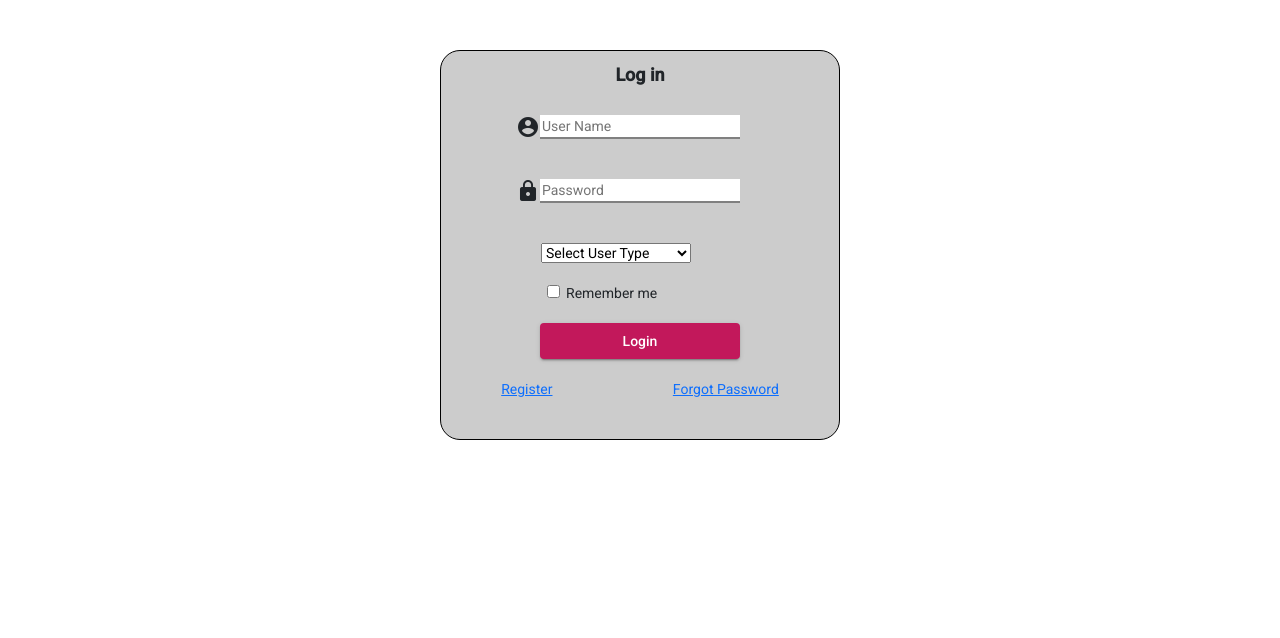
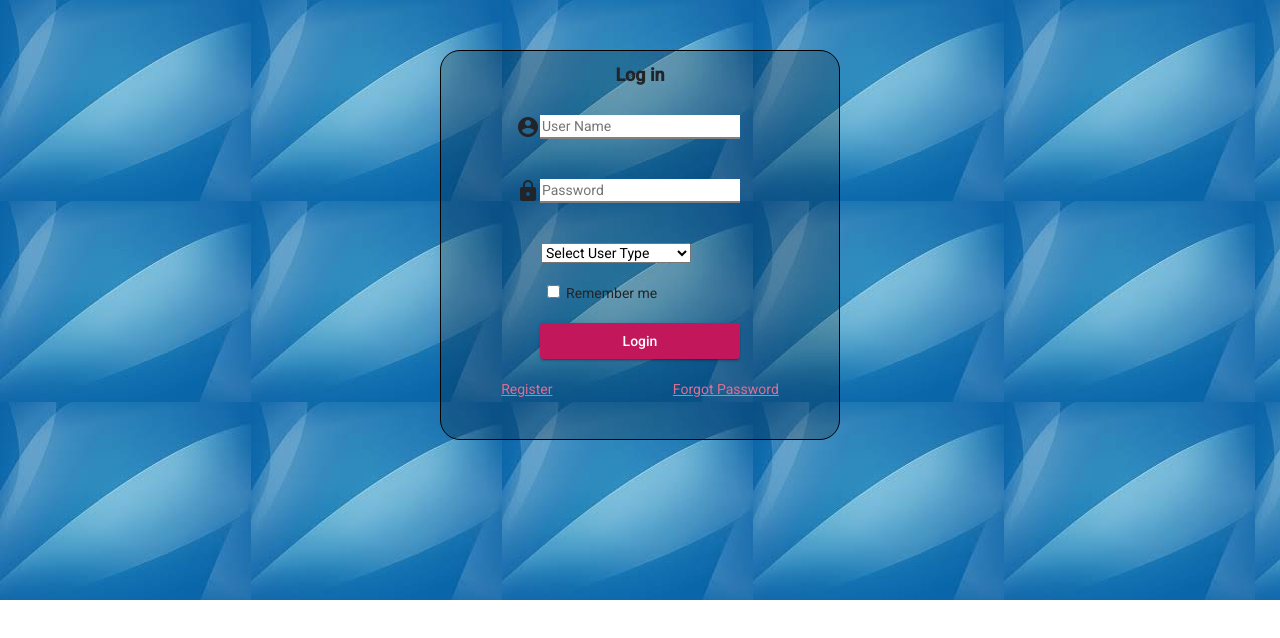
Before and after one commit to nagaraju787/VSS-1, an Angular app: page /login in a window 1280 px wide. Shown: the top 638 px of the page. Built offline with nearby package versions, Linux system fonts and the light colour scheme.

Commit message:
adding backgroud

```diff
--- a/src/app/login/login.component.html
+++ b/src/app/login/login.component.html
@@ -1,4 +1,4 @@
-<div class="container">
+<div class="main-container">
     <div class="main">
         <b>
             <h3>Log in</h3>
--- a/src/app/login/login.component.scss
+++ b/src/app/login/login.component.scss
@@ -1,9 +1,8 @@
-// .container{
-//     width:100%;
-//     height:100%;
-//     background-color: antiquewhite;
-
-// }
+.main-container{
+    width:100%;
+    height:600px;
+   background-image:url(../../assets/images.jpg);
+}
 .main {
     position:relative;
     border: 1px solid black;
@@ -49,6 +48,9 @@ select{
 .routers{
     display: flex;
     justify-content: space-around;
+    a{
+        color: palevioletred;
+    }
 
 }
 .checkbox{
```
Also changed, not shown: src/assets/BackGroudImages.jpg (added), src/assets/images.jpg (added).
